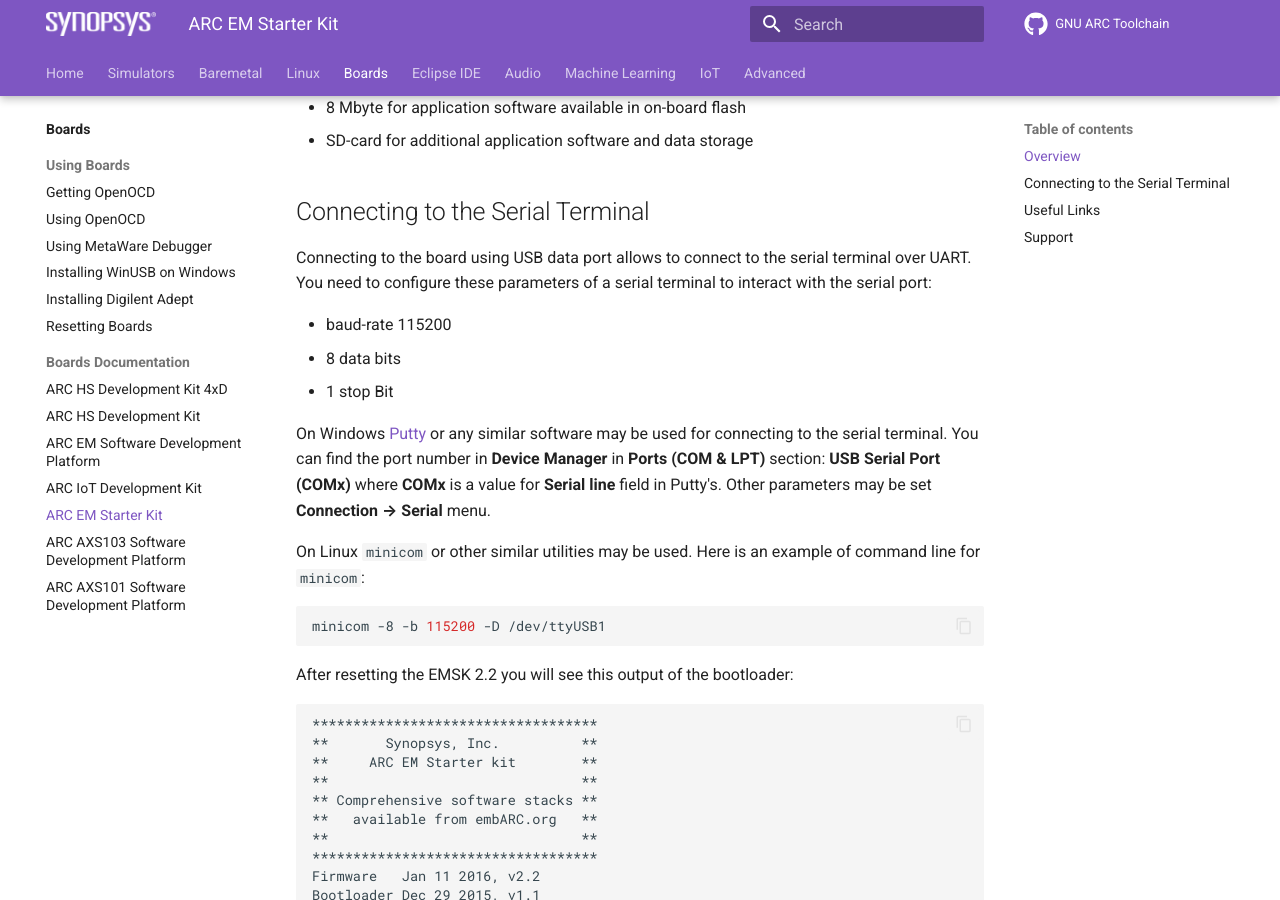
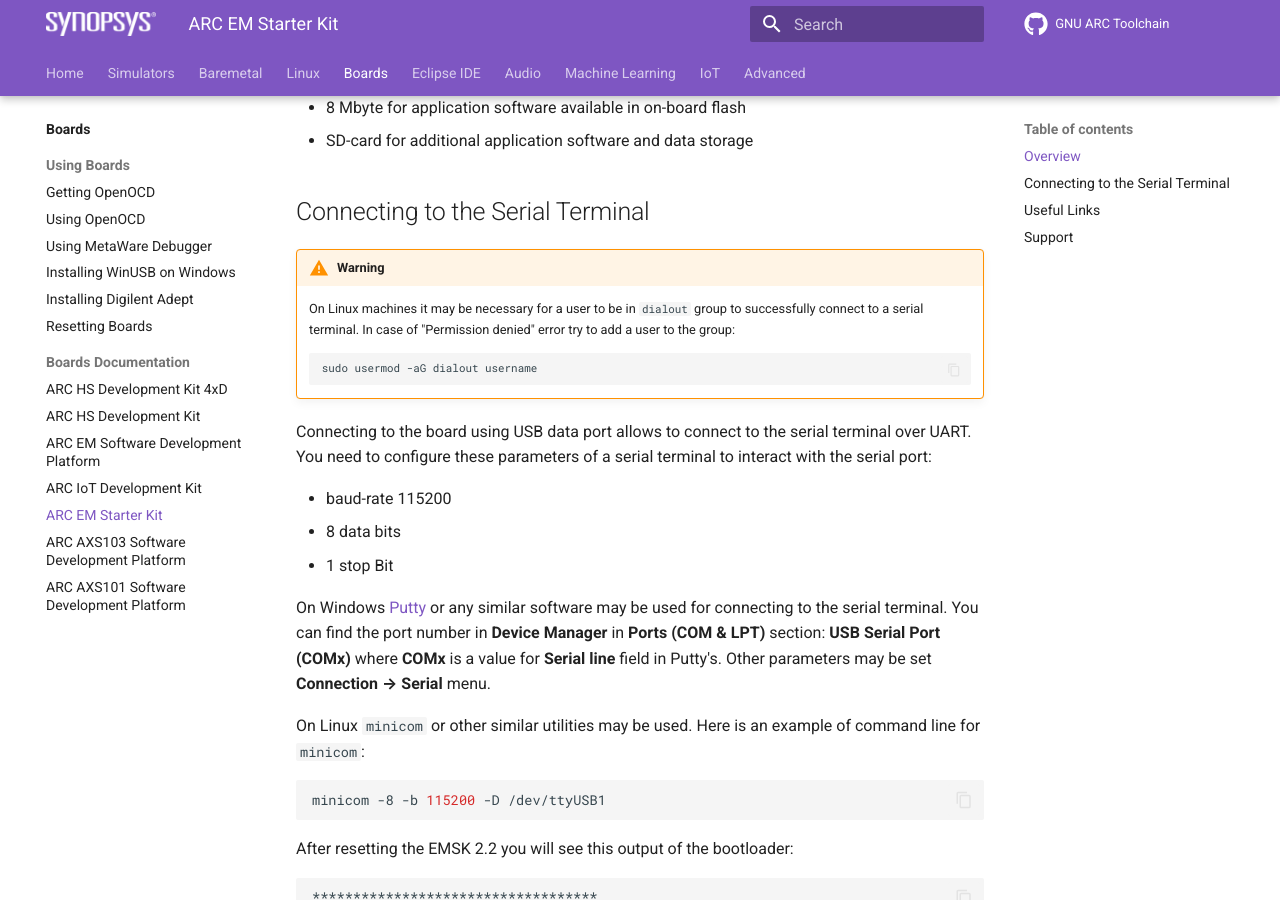
Before and after one commit to foss-for-synopsys-dwc-arc-processors/documentation, an MkDocs documentation site: the page built from docs/platforms/board-emsk.md, in a window 1280 px wide and 900 px high, scrolled down 1357 px. Built offline with MkDocs 1.6.1 and Material for MkDocs 9.7.7, drawn with Linux system fonts in a browser that asks for light colours; comment, search, counter and statistics services are not loaded; the version menu is left out.

Commit message:
Add information about dialout group

````diff
--- a/docs/platforms/board-emsk.md
+++ b/docs/platforms/board-emsk.md
@@ -34,6 +34,16 @@
 * SD-card for additional application software and data storage
 
 ## Connecting to the Serial Terminal
+
+!!! warning
+
+    On Linux machines it may be necessary for a user to be in `dialout`
+    group to successfully connect to a serial terminal. In case of
+    "Permission denied" error try to add a user to the group:
+
+    ```shell
+    sudo usermod -aG dialout username
+    ```
 
 Connecting to the board using USB data port allows to connect to the serial
 terminal over UART. You need to configure these parameters of a serial
````
Also changed, not shown: docs/platforms/board-emsdp.md (+10 -0 lines), docs/platforms/board-hsdk-4xd.md (+10 -0 lines).
